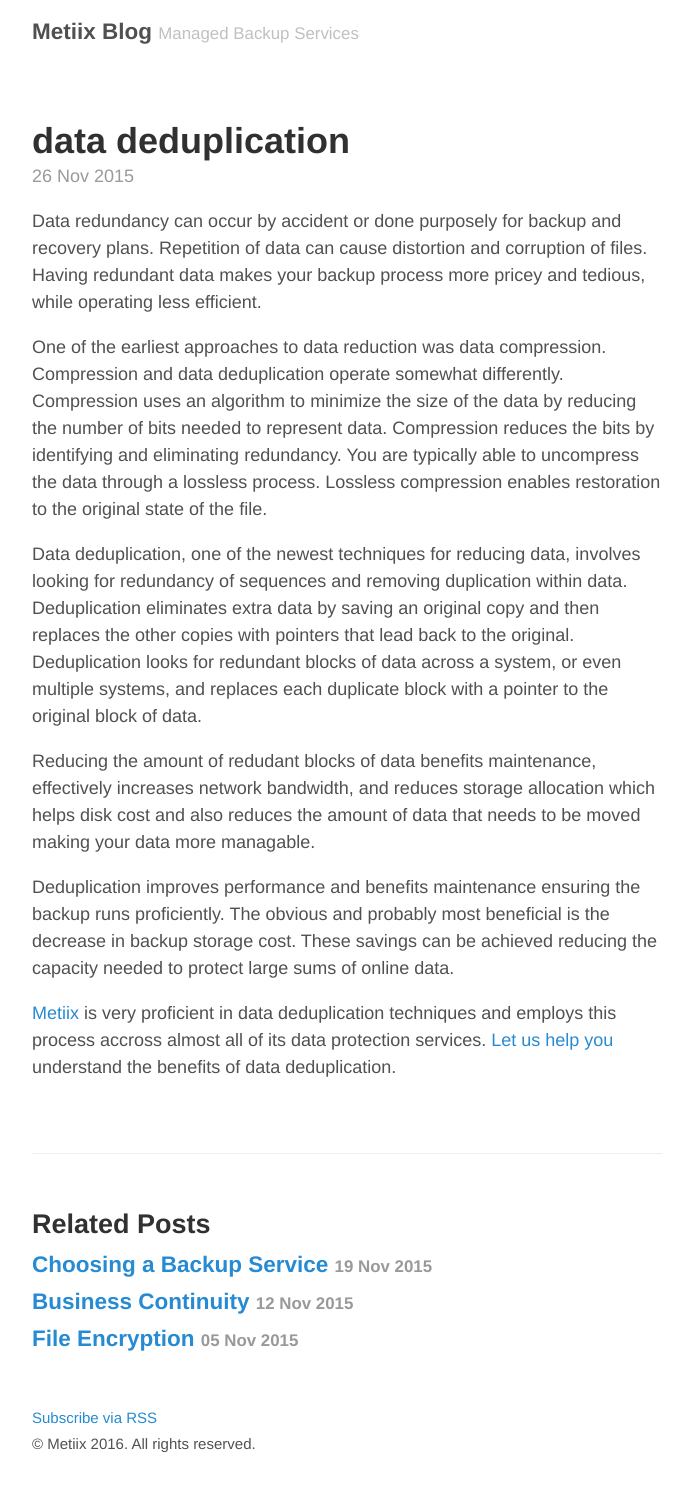
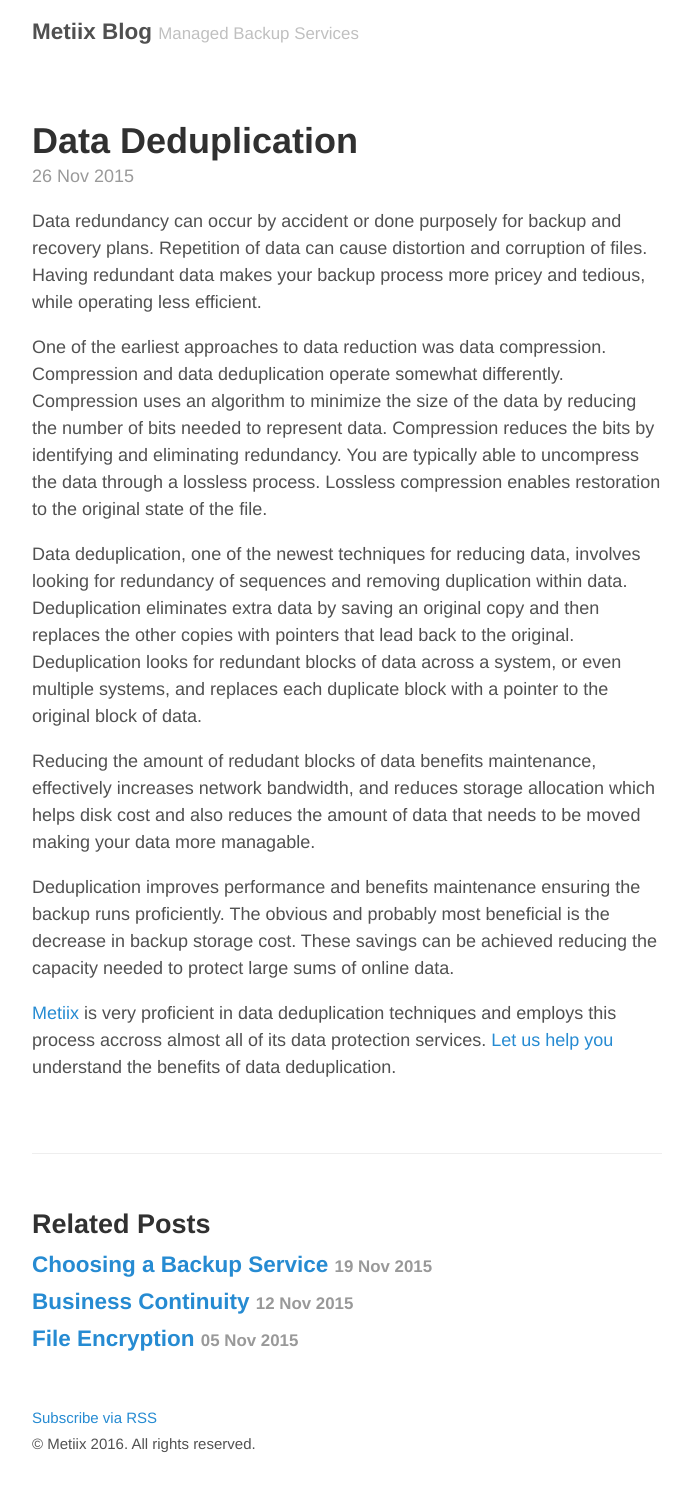
Before and after one commit to Metiix/metiix.github.io, a Jekyll site: the page built from _posts/2015-11-26-data-deduplication.md, in a window 1280 px wide. Shown: the whole page, without its empty margins (293-984 px from the left). Built offline with Jekyll 4.4.1, drawn with Linux system fonts in a browser that asks for light colours.

```diff
--- a/_posts/2015-11-26-data-deduplication.md
+++ b/_posts/2015-11-26-data-deduplication.md
@@ -3,8 +3,9 @@ layout: post
 tags:
   - "null"
 published: true
-title: data deduplication
+title: Data Deduplication
 ---
+
 
 
 Data redundancy can occur by accident or done purposely for backup and recovery plans.  Repetition of data can cause distortion and corruption of files.  Having redundant data makes your backup process more pricey and tedious, while operating less efficient.
```
